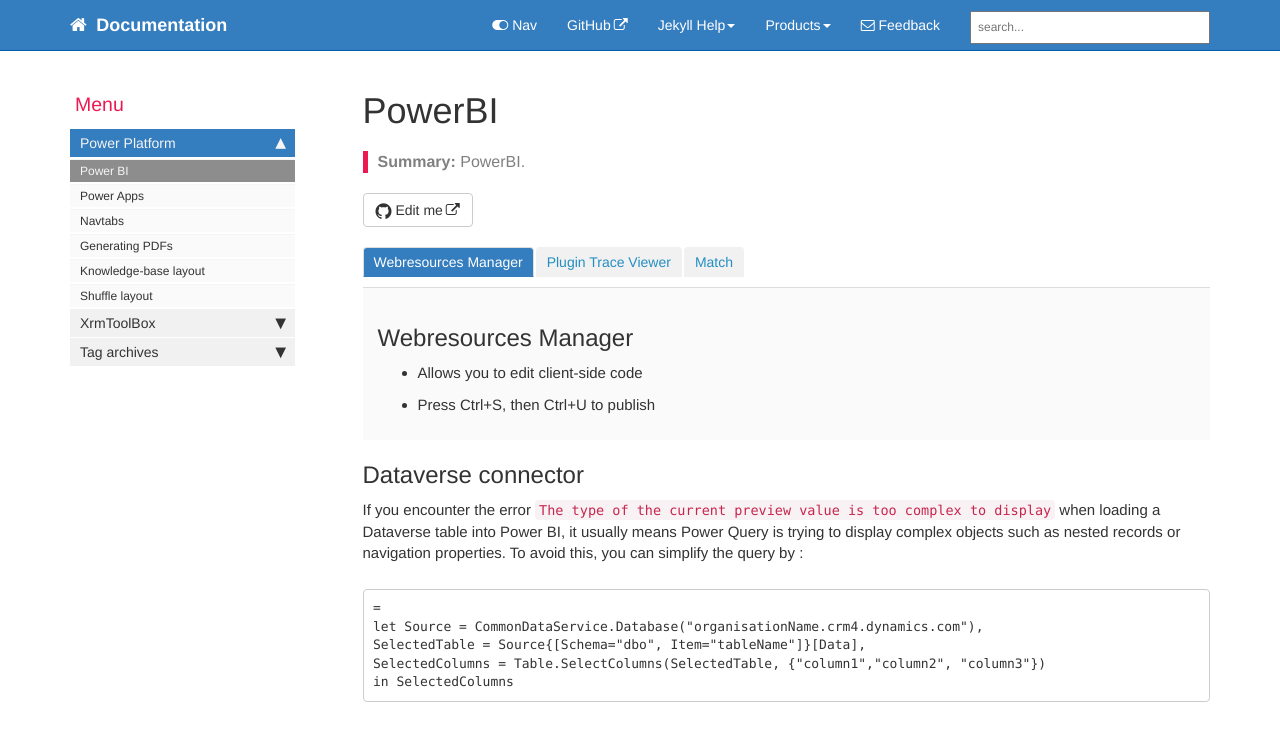
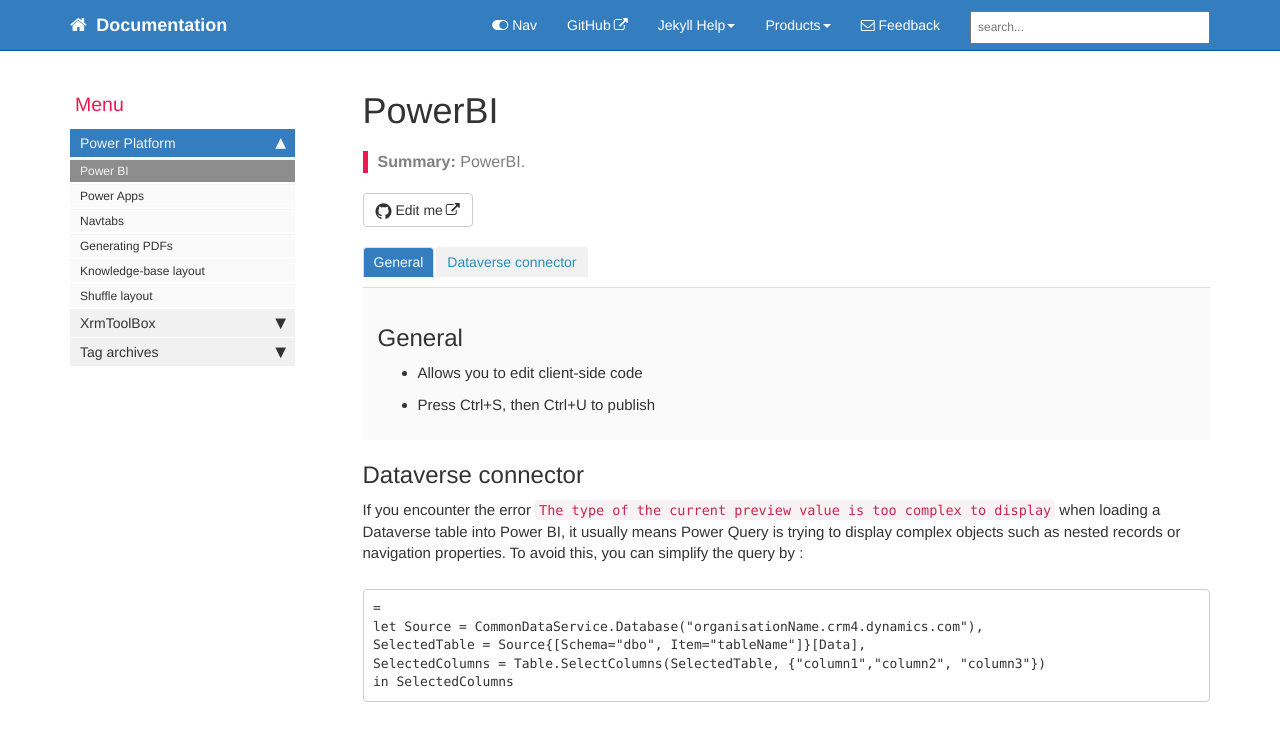
Before and after one commit to gedeontofidji/Documentation, a Jekyll site: the page built from index.md, in a window 1280 px wide. Shown: the top 741 px of the page. Built offline with Jekyll 4.4.1, drawn with Linux system fonts in a browser that asks for light colours; comment, search, counter and statistics services are not loaded.

Commit message:
Update index.md

````diff
--- a/index.md
+++ b/index.md
@@ -8,28 +8,27 @@ summary: PowerBI.
 ---
 
 <ul id="profileTabs" class="nav nav-tabs">
-    <li class="active"><a class="noCrossRef" href="#webresources-manager" data-toggle="tab">Webresources Manager</a></li>
-    <li><a class="noCrossRef" href="#plugin-trace-viewer" data-toggle="tab">Plugin Trace Viewer</a></li>
-    <li><a class="noCrossRef" href="#match" data-toggle="tab">Match</a></li>
+    <li class="active"><a class="noCrossRef" href="#general" data-toggle="tab">General</a></li>
+    <li><a class="noCrossRef" href="#dataverse-connector" data-toggle="tab">Dataverse connector</a></li>
 </ul>
   <div class="tab-content">
-<div role="tabpanel" class="tab-pane active" id="webresources-manager" markdown="1">
-## Webresources Manager
+<div role="tabpanel" class="tab-pane active" id="general" markdown="1">
+## General
 
 * Allows you to edit client-side code
 * Press Ctrl+S, then Ctrl+U to publish
 </div>
 
-<div role="tabpanel" class="tab-pane" id="plugin-trace-viewer">
-    <h2>Plugin Trace Viewer</h2>
-    <ul>
-      <li>Allows you to debug/view all server-side code executions</li>
-    </ul>
-</div>
-
-<div role="tabpanel" class="tab-pane" id="match">
-    <h2>Match</h2>
-    <p>Vel vehicula libero mauris a enim. Sed placerat est ac lectus vestibulum tempor. Quisque ut condimentum massa. Proin venenatis leo id urna cursus blandit. Vivamus sit amet hendrerit metus.</p>
+<div role="tabpanel" class="tab-pane" id="dataverse-connector" markdown="1">
+    <h2>Dataverse connector</h2>
+If you encounter the error `The type of the current preview value is too complex to display` when loading a Dataverse table into Power BI, it usually means Power Query is trying to display complex objects such as nested records or navigation properties. To avoid this, you can simplify the query by :
+```
+=
+let Source = CommonDataService.Database("organisationName.crm4.dynamics.com"),
+SelectedTable = Source{[Schema="dbo", Item="tableName"]}[Data],
+SelectedColumns = Table.SelectColumns(SelectedTable, {"column1","column2", "column3"})
+in SelectedColumns
+```
 </div>
 </div>
 
````
